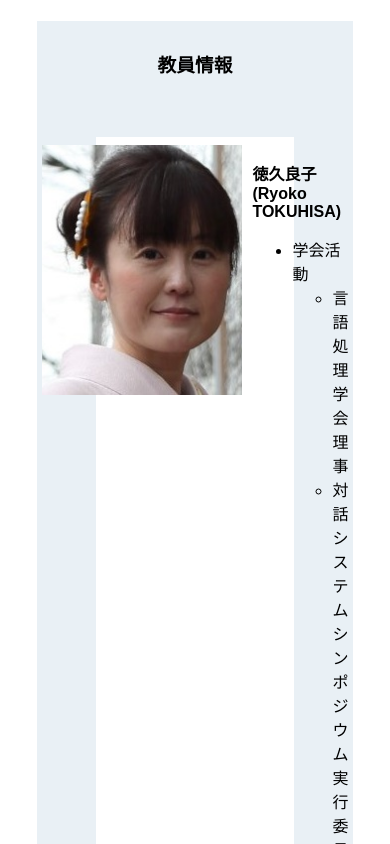
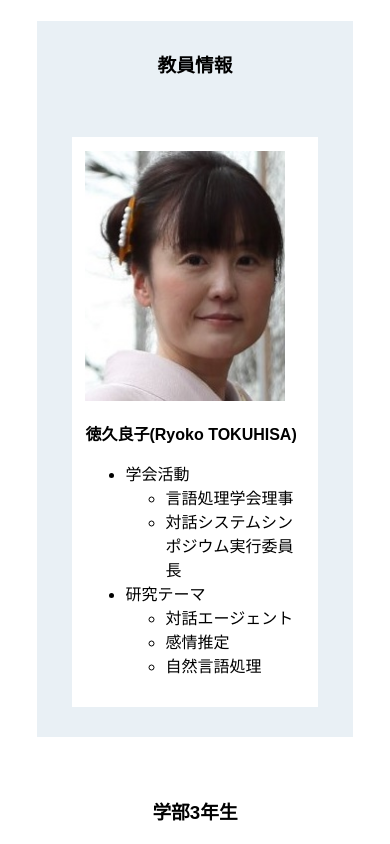
Before and after one commit to Kipeo22/AIT-NLPLab, a Next.js app: page / in a window 390 px wide. Shown: the part 3480-4324 px from the top of the page. Built offline with nearby package versions, Linux system fonts and the light colour scheme.

Commit message:
教員部分のスマホ表示対応

```diff
--- a/src/component/member/teacher/staticMain.module.css
+++ b/src/component/member/teacher/staticMain.module.css
@@ -27,3 +27,21 @@
   width: 200px;
   height: 250px;
 }
+
+@media (max-width: 768px) {
+  .professor {
+    padding: 5% 10%;
+    margin: 0px 10% 30px 10%;
+  }
+
+  .profInfo {
+    display: block;
+    margin: 20px 5%;
+    padding: 5%;
+  }
+
+  .profImage {
+    width: 100%;
+    height: auto;
+  }
+}
```
